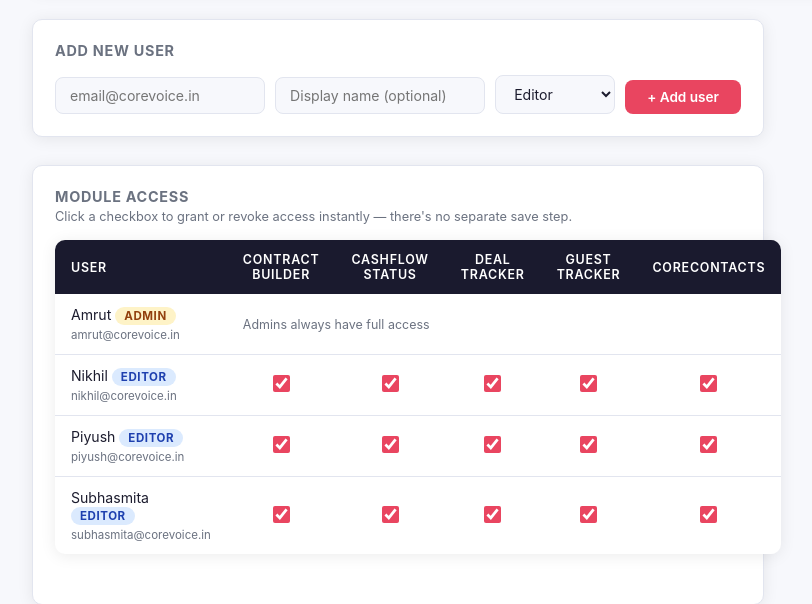
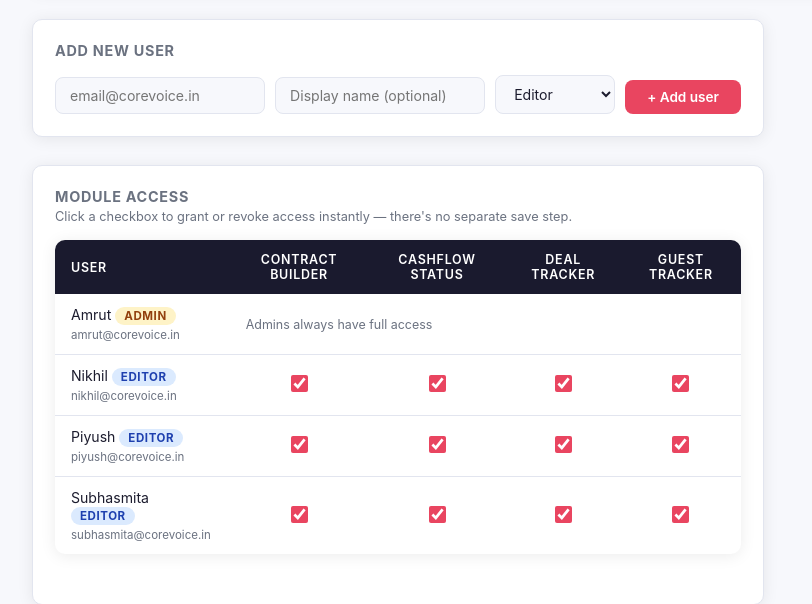
Before and after one commit to amrut-cv/CVwebapp, a PHP site: page /admin/users.php in a window 1280 px wide. Shown: the part 476-1080 px from the top of the page, without its empty margins (242-1054 px from the left). Run offline with PHP 8.4, Linux system fonts and the light colour scheme; the visitor is signed in with stand-in values (Sample User, id 1); data that the repository does not hold is empty.

Commit message:
Remove CoreContacts from module access matrix
Dropping it from modules.php means there is no UI to grant it back,
so also removing the require_module_access gate on
core_contacts/index.php - reverts to how it worked before this
system existed: reachable by any logged-in user, just not in the nav.

```diff
--- a/core_contacts/index.php
+++ b/core_contacts/index.php
@@ -1,6 +1,5 @@
 <?php
 require_once __DIR__ . '/../session_guard.php';
-require_module_access('core_contacts');
 require_once __DIR__ . '/cc_db.php';
 
 $member = cc_member($_SESSION['auth_email']);
--- a/modules.php
+++ b/modules.php
@@ -6,5 +6,4 @@ return [
     'cashflow_status'  => 'Cashflow Status',
     'deal_tracker'     => 'Deal Tracker',
     'guest_tracker'    => 'Guest Tracker',
-    'core_contacts'    => 'CoreContacts',
 ];
```
